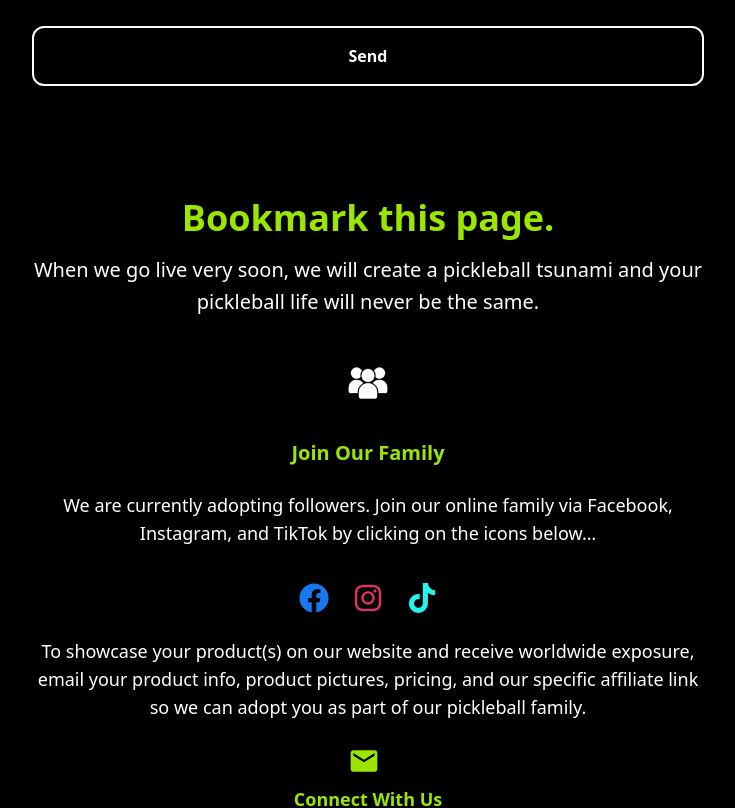
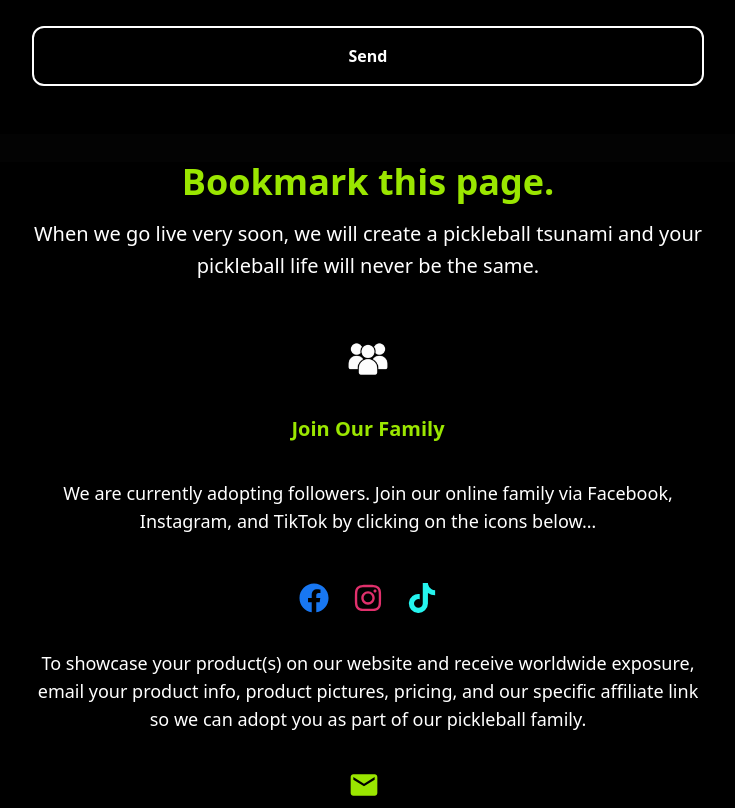
Before and after one commit to ahmedafzal98/wesellpickleball, a React (Vite) app in the folder client/: page / in a window 1280 px wide. Shown: the part 1820-2628 px from the top of the page, without its empty margins (272-1007 px from the left). Built offline with nearby package versions, Linux system fonts and the light colour scheme.

Commit message:
update the code

```diff
--- a/client/src/components/AffiliateInfo.jsx
+++ b/client/src/components/AffiliateInfo.jsx
@@ -22,7 +22,7 @@ const AffiliateInfo = () => {
         </p>
         <p>
           We’re about to unleash pickleball pandemonium upon the world and{" "}
-          <span className="text-lime-400 font-semibold">YOU’RE INVITED!!!</span>
+          <span className="text-lime-400 font-bold">YOU’RE INVITED!!!</span>
         </p>
 
         <img
@@ -31,7 +31,7 @@ const AffiliateInfo = () => {
           className="w-16 h-16 mx-auto my-2"
         />
 
-        <p className="text-lg sm:text-xl font-semibold text-lime-400">
+        <p className="text-lg sm:text-xl text-lime-400 font-bold">
           Affiliate Program
         </p>
 
--- a/client/src/components/BookmarkSection.jsx
+++ b/client/src/components/BookmarkSection.jsx
@@ -21,8 +21,8 @@ const BookmarkSection = () => {
   };
 
   return (
-    <div className="overflow-x-hidden flex flex-col items-center justify-center bg-black py-12 px-4 sm:py-16 sm:px-6">
-      <div className="w-full max-w-2xl text-center space-y-6 text-white">
+    <div className="overflow-x-hidden flex flex-col items-center justify-center bg-black px-4 sm:px-6 mt-7">
+      <div className="w-full max-w-2xl text-white text-lg sm:text-xl leading-relaxed text-center space-y-7 sm:space-y-9">
         <a
           href="#"
           onClick={handleBookmark}
@@ -42,7 +42,7 @@ const BookmarkSection = () => {
           className="w-20 h-20 mx-auto my-4"
         />
 
-        <p className="text-lime-400 text-xl font-semibold">Join Our Family</p>
+        <p className="text-lime-400 font-bold text-xl ">Join Our Family</p>
 
         <p className="text-base sm:text-lg">
           We are currently adopting followers. Join our online family via
@@ -93,7 +93,7 @@ const BookmarkSection = () => {
           >
             <MdEmail className="w-8 h-8 mr-2" />
           </a>
-          <p className="text-lime-400 font-semibold text-base sm:text-lg">
+          <p className="text-lime-400 font-bold text-base sm:text-lg">
             Connect With Us
           </p>
         </div>
```
